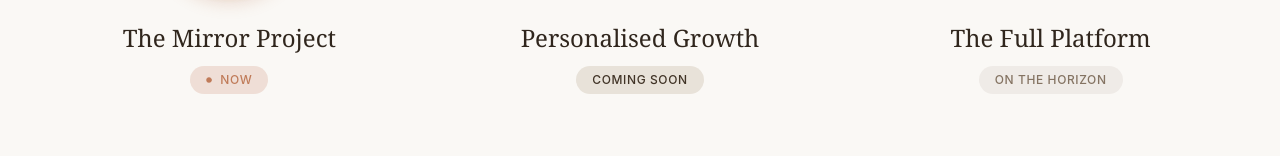
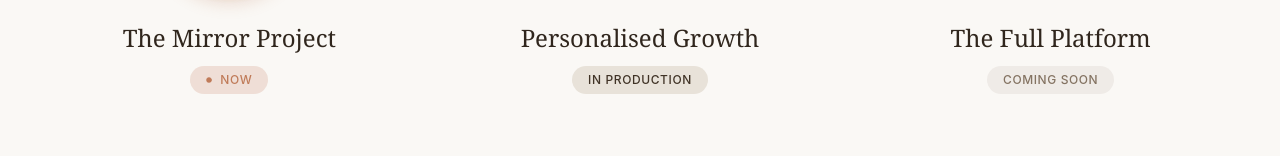
Before and after one commit to DeepakSxn/Genmyo, a React (Vite) app: page /plan in a window 1280 px wide. Shown: the part 782-938 px from the top of the page. Built offline with nearby package versions, Linux system fonts and the light colour scheme; the HTML template or start-up script is replaced by a standard one.

Commit message:
coming soon

```diff
--- a/src/pages/Plan.tsx
+++ b/src/pages/Plan.tsx
@@ -23,7 +23,7 @@ const Plan = () => {
     {
       number: "02",
       title: "Personalised Growth",
-      timeline: "Coming Soon",
+      timeline: "In Production",
       status: "upcoming",
       image: phaseWalk,
       description:
@@ -34,7 +34,7 @@ const Plan = () => {
     {
       number: "03",
       title: "The Full Platform",
-      timeline: "On the Horizon",
+      timeline: "Coming Soon",
       status: "future",
       image: phaseRun,
       description:
```
